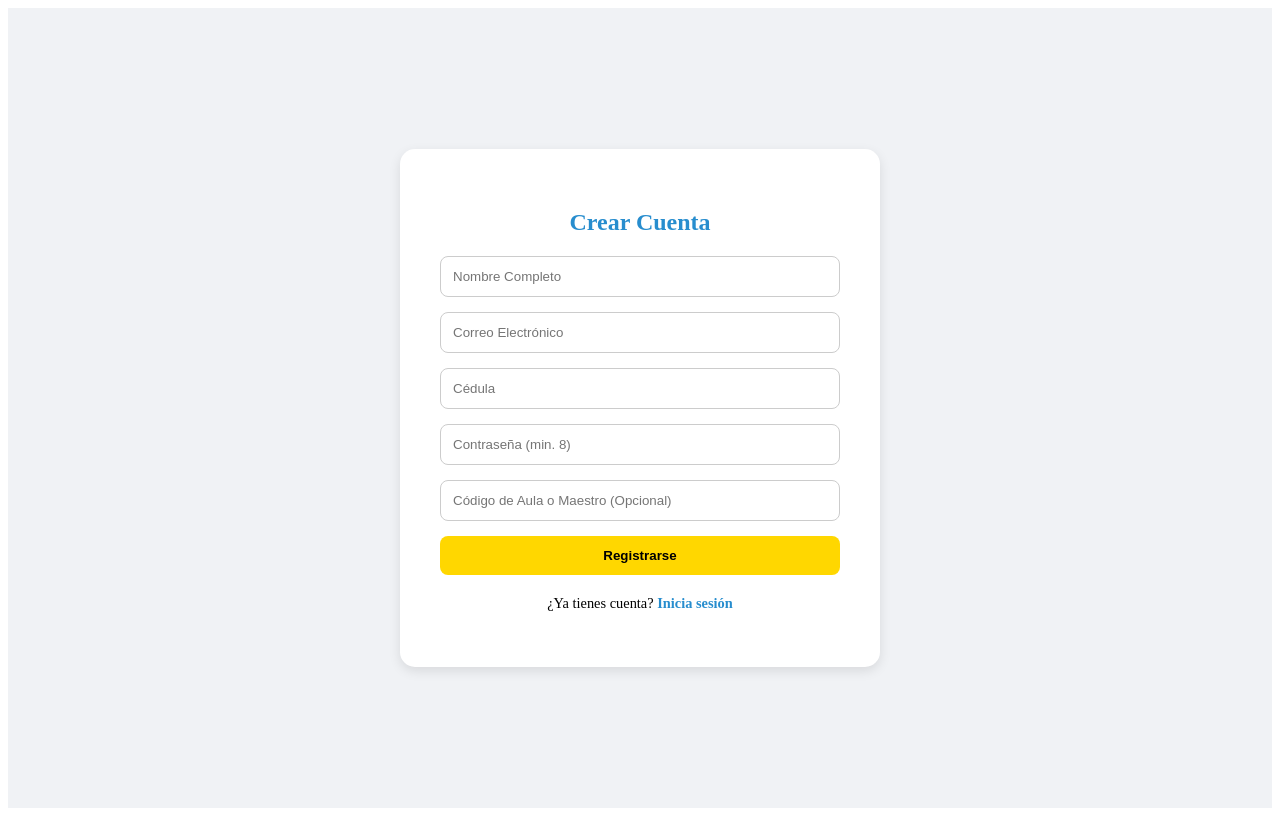
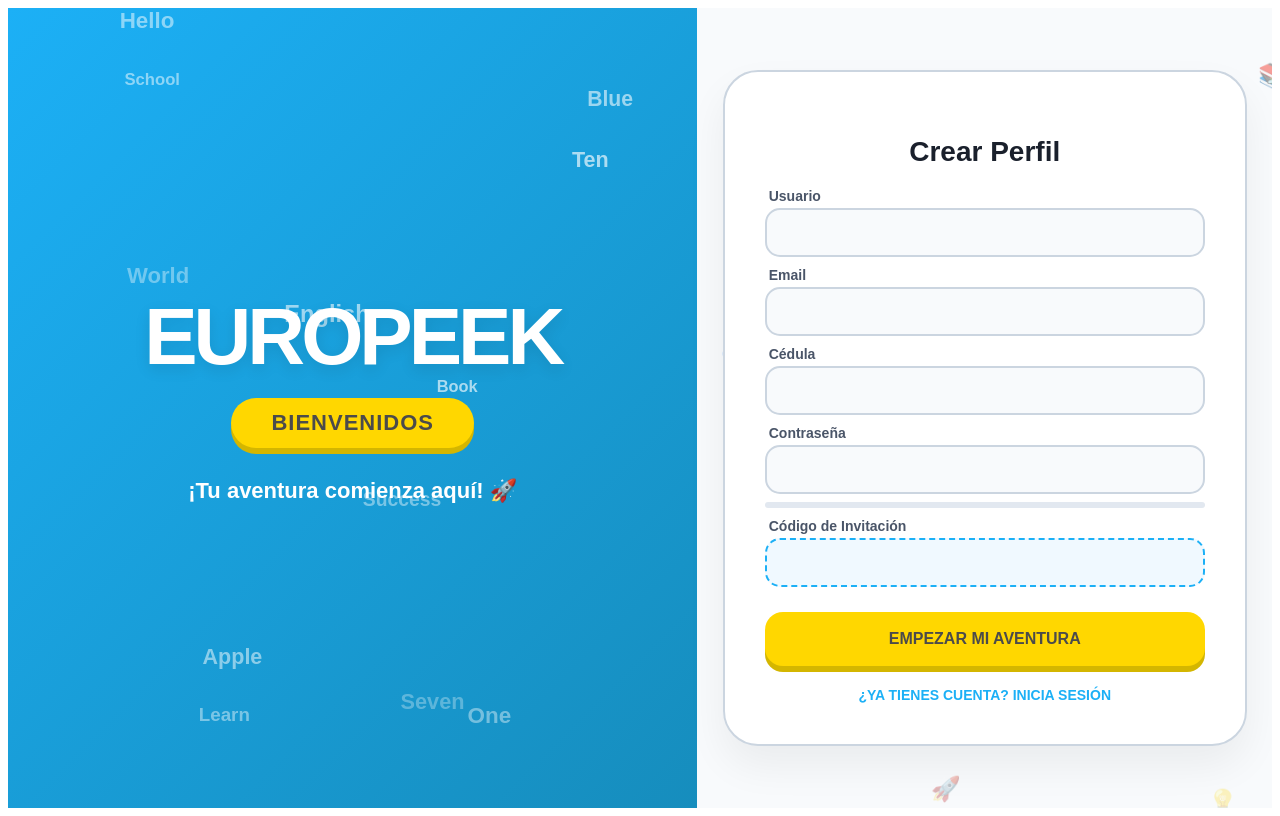
Before and after one commit to JonnathanI/TesisFront, a React (Create React App) app: page /register in a window 1280 px wide. Built offline with nearby package versions, Linux system fonts and the light colour scheme.

Commit message:
mejpora diseño de la interfaz de registro

```diff
--- a/src/Pages/Register.tsx
+++ b/src/Pages/Register.tsx
@@ -1,10 +1,14 @@
-import React, { useState } from "react";
+import React, { useState, useMemo } from "react";
 import { useNavigate } from "react-router-dom";
 import { motion } from "framer-motion";
-import { register } from "../api/auth.service";
+import { register as registerAPI } from "../api/auth.service";
+
+const VOCABULARY: string[] = ["Hello", "World", "Book", "School", "Seven", "One", "Apple", "Blue", "Ten", "Learn", "English", "Success"];
+const RAIN_ICONS: string[] = ["🌟", "🚀", "💡", "🧠", "🔥", "🌈", "📚", "🎯", "🌍", "✨"];
 
 export default function Register() {
   const navigate = useNavigate();
+
   const [form, setForm] = useState({
     fullName: "",
     email: "",
@@ -15,79 +19,219 @@
   const [error, setError] = useState<string | null>(null);
   const [loading, setLoading] = useState(false);
 
+  const passwordStrength = useMemo(() => {
+    let s = 0;
+    if (form.password.length >= 8) s++;
+    if (/[A-Z]/.test(form.password)) s++;
+    if (/[0-9]/.test(form.password)) s++;
+    return s;
+  }, [form.password]);
+
+  const memoizedVocab = useMemo(() => {
+    return VOCABULARY.map((word, i) => {
+      const types = ["rain", "float", "bounce"];
+      const type = types[i % types.length];
+      return {
+        id: i,
+        word,
+        type,
+        left: `${Math.random() * 85 + 5}%`,
+        top: `${Math.random() * 80 + 10}%`,
+        fontSize: `${14 + Math.random() * 10}px`,
+        duration: 4 + Math.random() * 6,
+        delay: Math.random() * -10,
+      };
+    });
+  }, []);
+
+  const memoizedIcons = useMemo(() => {
+    return [...Array(12)].map((_, i) => ({
+      id: i,
+      icon: RAIN_ICONS[Math.floor(Math.random() * RAIN_ICONS.length)],
+      left: `${Math.random() * 100}%`,
+      duration: 5 + Math.random() * 7,
+      delay: Math.random() * -10
+    }));
+  }, []);
+
   const handleSubmit = async (e: React.FormEvent) => {
     e.preventDefault();
     setError(null);
     setLoading(true);
-
     try {
-      // 1. Validaciones mínimas
-      if (form.password.length < 8) throw new Error("Mínimo 8 caracteres en contraseña");
+      if (form.password.length < 8) throw new Error("Mínimo 8 caracteres");
       if (form.cedula.length !== 10) throw new Error("Cédula debe tener 10 dígitos");
-
       const codeTrimmed = form.registrationCode.trim();
-
-      // 2. Lógica de separación de códigos
-      // Si el código es el secreto, se envía como adminCode.
-      // Si no, se envía como registrationCode para alumnos.
       const payload = {
         email: form.email.trim(),
         password: form.password,
         fullName: form.fullName.trim(),
         cedula: form.cedula.trim(),
-        // --- CAMBIO CLAVE AQUÍ ---
         adminCode: codeTrimmed === "supersecreto123" ? codeTrimmed : null,
         registrationCode: codeTrimmed !== "supersecreto123" ? (codeTrimmed || null) : null,
       };
-
-      await register(payload as any);
-      alert("¡Registro exitoso! Ahora inicia sesión.");
+      await registerAPI(payload as any);
+      alert("¡Registro exitoso!");
       navigate("/login");
     } catch (err: any) {
-      // Captura el error "Código inválido" o "Cédula ya registrada" del backend
       setError(err.message);
     } finally {
       setLoading(false);
     }
   };
 
-  const inputStyle = {
-    width: "100%", padding: "12px", marginBottom: "15px",
-    borderRadius: "8px", border: "1px solid #ccc", boxSizing: "border-box" as const
-  };
+  return (
+    <div style={styles.pageWrapper}>
+      {/* SECCIÓN IZQUIERDA: EUROPEEK + BIENVENIDOS */}
+      <div style={styles.leftSection}>
+        {memoizedVocab.map((item) => (
+          <div
+            key={item.id}
+            className={`word-anim-${item.type}`}
+            style={{
+              left: item.left,
+              top: item.type === "rain" ? "-100px" : item.top,
+              fontSize: item.fontSize,
+              animationDuration: `${item.duration}s`,
+              animationDelay: `${item.delay}s`,
+            }}
+          >
+            {item.word}
+          </div>
+        ))}
 
-  return (
-    <div style={{ minHeight: "100vh", display: "flex", justifyContent: "center", alignItems: "center", background: "#f0f2f5" }}>
-      <motion.div initial={{ opacity: 0, scale: 0.9 }} animate={{ opacity: 1, scale: 1 }}
-        style={{ background: "white", padding: "40px", borderRadius: "15px", width: "100%", maxWidth: "400px", boxShadow: "0 4px 12px rgba(0,0,0,0.1)" }}>
+        <motion.div initial={{ opacity: 0, y: 20 }} animate={{ opacity: 1, y: 0 }} style={styles.brandContent}>
+          <h1 style={styles.brandLogo}>EUROPEEK</h1>
 
-        <h2 style={{ textAlign: "center", color: "#278DCE", marginBottom: "20px" }}>Crear Cuenta</h2>
+          {/* Badge Amarillo actualizado */}
+          <div style={styles.brandBadge}>BIENVENIDOS</div>
 
-        {error && <div style={{ color: "red", background: "#fee", padding: "10px", borderRadius: "5px", marginBottom: "15px", fontSize: "0.85rem" }}>{error}</div>}
+          <p style={styles.brandTagline}>¡Tu aventura comienza aquí! 🚀</p>
+        </motion.div>
+      </div>
 
-        <form onSubmit={handleSubmit}>
-          <input style={inputStyle} placeholder="Nombre Completo" onChange={e => setForm({...form, fullName: e.target.value})} required />
-          <input style={inputStyle} type="email" placeholder="Correo Electrónico" onChange={e => setForm({...form, email: e.target.value})} required />
-          <input style={inputStyle} placeholder="Cédula" maxLength={10} onChange={e => setForm({...form, cedula: e.target.value})} required />
-          <input style={inputStyle} type="password" placeholder="Contraseña (min. 8)" onChange={e => setForm({...form, password: e.target.value})} required />
+      {/* SECCIÓN DERECHA: FORMULARIO */}
+      <div style={styles.rightSection}>
+        <div style={styles.rainContainer}>
+          {memoizedIcons.map((item) => (
+            <motion.div
+              key={item.id}
+              className="falling-icon"
+              style={{
+                left: item.left,
+                animationDuration: `${item.duration}s`,
+                animationDelay: `${item.delay}s`,
+                fontSize: "24px", opacity: 0.15
+              }}
+            >
+              {item.icon}
+            </motion.div>
+          ))}
+        </div>
 
-          {/* Este campo ahora sirve para Código de Aula (Alumnos) O Código Maestro (Admin) */}
-          <input
-            style={inputStyle}
-            placeholder="Código de Aula o Maestro (Opcional)"
-            onChange={e => setForm({...form, registrationCode: e.target.value})}
-          />
+        <motion.div initial={{ opacity: 0, scale: 0.95 }} animate={{ opacity: 1, scale: 1 }} style={styles.card}>
+          <h2 style={styles.title}>Crear Perfil</h2>
+          {error && <div style={styles.errorBox}>{error}</div>}
 
-          <button type="submit" disabled={loading}
-            style={{ width: "100%", padding: "12px", background: "#FFD700", border: "none", borderRadius: "8px", fontWeight: "bold", cursor: loading ? "not-allowed" : "pointer" }}>
-            {loading ? "Registrando..." : "Registrarse"}
+          <form onSubmit={handleSubmit} style={styles.form}>
+            <div style={styles.inputGroup}>
+              <label style={styles.label}>Usuario</label>
+              <input className="custom-input" style={styles.input} value={form.fullName} onChange={e => setForm({...form, fullName: e.target.value})} required />
+            </div>
+
+            <div style={styles.inputGroup}>
+              <label style={styles.label}>Email</label>
+              <input className="custom-input" style={styles.input} type="email" value={form.email} onChange={e => setForm({...form, email: e.target.value})} required />
+            </div>
+
+            <div style={styles.inputGroup}>
+              <label style={styles.label}>Cédula</label>
+              <input className="custom-input" style={styles.input} maxLength={10} value={form.cedula} onChange={e => setForm({...form, cedula: e.target.value})} required />
+            </div>
+
+            <div style={styles.inputGroup}>
+              <label style={styles.label}>Contraseña</label>
+              <input className="custom-input" style={styles.input} type="password" value={form.password} onChange={e => setForm({...form, password: e.target.value})} required />
+              <div style={styles.strengthBarContainer}>
+                <motion.div
+                  animate={{
+                    width: `${(passwordStrength / 3) * 100}%`,
+                    backgroundColor: passwordStrength === 3 ? "#58cc02" : passwordStrength === 2 ? "#ffc107" : "#ff4b4b"
+                  }}
+                  style={styles.strengthBar}
+                />
+              </div>
+            </div>
+
+            <div style={styles.inputGroup}>
+              <label style={styles.label}>Código de Invitación</label>
+              <input className="custom-input-special" style={styles.specialInput} value={form.registrationCode} onChange={e => setForm({...form, registrationCode: e.target.value})} />
+            </div>
+
+            <motion.button
+              type="submit"
+              disabled={loading}
+              whileHover={{ scale: 1.03, backgroundColor: "#ffdf33" }}
+              whileTap={{ scale: 0.97 }}
+              style={{ ...styles.button, opacity: loading ? 0.7 : 1 }}
+            >
+              {loading ? "REGISTRANDO..." : "EMPEZAR MI AVENTURA"}
+            </motion.button>
+          </form>
+
+          <button onClick={() => navigate("/login")} style={styles.secondaryButton}>
+            ¿YA TIENES CUENTA? <strong>INICIA SESIÓN</strong>
           </button>
-        </form>
+        </motion.div>
+      </div>
 
-        <p style={{ textAlign: "center", marginTop: "20px", fontSize: "0.9rem" }}>
-          ¿Ya tienes cuenta? <span style={{ color: "#278DCE", cursor: "pointer", fontWeight: "bold" }} onClick={() => navigate("/login")}>Inicia sesión</span>
-        </p>
-      </motion.div>
+      <style>{`
+        @keyframes animRain {
+          0% { transform: translateY(-100px); opacity: 0; }
+          10% { opacity: 0.5; }
+          90% { opacity: 0.5; }
+          100% { transform: translateY(110vh); opacity: 0; }
+        }
+        .word-anim-rain { position: absolute; color: white; font-weight: 800; pointer-events: none; animation: animRain linear infinite; }
+        @keyframes animFloat {
+          0%, 100% { transform: translate(0, 0); opacity: 0.3; }
+          50% { transform: translate(10px, -20px); opacity: 0.6; }
+        }
+        .word-anim-float { position: absolute; color: white; font-weight: 800; pointer-events: none; animation: animFloat ease-in-out infinite; }
+        @keyframes animBounce {
+          0%, 100% { transform: translateY(0); animation-timing-function: ease-out; opacity: 0.4; }
+          50% { transform: translateY(-50px); animation-timing-function: ease-in; opacity: 0.7; }
+        }
+        .word-anim-bounce { position: absolute; color: white; font-weight: 800; pointer-events: none; animation: animBounce infinite; }
+        .falling-icon { position: absolute; top: -50px; animation: animRain linear infinite; }
+        .custom-input:focus { border-color: #1cb0f6 !important; box-shadow: 0 0 0 4px rgba(28, 176, 246, 0.1) !important; outline: none; }
+      `}</style>
     </div>
   );
 }
+
+const styles: any = {
+  pageWrapper: { display: "flex", height: "100vh", overflow: "hidden", fontFamily: '"Quicksand", sans-serif' },
+  leftSection: {
+    flex: 1.2, position: "relative", background: "linear-gradient(135deg, #1cb0f6 0%, #168dbd 100%)",
+    display: "flex", alignItems: "center", justifyContent: "center", overflow: "hidden"
+  },
+  brandContent: { zIndex: 10, color: "#fff", display: "flex", flexDirection: "column", alignItems: "center", textAlign: "center" },
+  brandLogo: { fontSize: "clamp(40px, 8vw, 80px)", fontWeight: 900, letterSpacing: "-4px", margin: 0, textShadow: "0 5px 15px rgba(0,0,0,0.1)" },
+  brandBadge: { background: "#FFD700", color: "#4b4b4b", padding: "12px 40px", borderRadius: "50px", fontWeight: 900, marginTop: "15px", boxShadow: "0 6px 0 #d4b600", fontSize: "22px", letterSpacing: "1px" },
+  brandTagline: { maxWidth: "400px", marginTop: "30px", fontSize: "22px", fontWeight: 600 },
+  rightSection: { flex: 1, position: "relative", display: "flex", alignItems: "center", justifyContent: "center", background: "#f8fafc" },
+  rainContainer: { position: "absolute", inset: 0, overflow: "hidden", pointerEvents: "none" },
+  card: { zIndex: 10, background: "#ffffff", padding: "40px", borderRadius: "35px", width: "90%", maxWidth: "440px", boxShadow: "0 20px 40px rgba(0,0,0,0.06)", border: "2px solid #cbd5e0" },
+  title: { textAlign: "center", fontSize: "28px", fontWeight: 900, color: "#1a202c", marginBottom: "20px" },
+  errorBox: { color: "#e53e3e", background: "#fff5f5", padding: "12px", borderRadius: "12px", marginBottom: "15px", fontSize: "14px", border: "1px solid #feb2b2", textAlign: "center" },
+  form: { display: "flex", flexDirection: "column", gap: "10px" },
+  inputGroup: { display: "flex", flexDirection: "column", gap: "4px" },
+  label: { fontSize: "14px", fontWeight: 700, color: "#4a5568", marginLeft: "4px" },
+  input: { width: "100%", padding: "14px 18px", borderRadius: "15px", border: "2px solid #cbd5e0", fontSize: "15px", background: "#f8fafc", boxSizing: "border-box", fontWeight: 600 },
+  specialInput: { width: "100%", padding: "14px 18px", borderRadius: "15px", border: "2px dashed #1cb0f6", fontSize: "15px", background: "#f0f9ff", color: "#1cb0f6", fontWeight: 700, boxSizing: "border-box", outline: "none" },
+  strengthBarContainer: { height: "6px", background: "#e2e8f0", borderRadius: "10px", marginTop: "4px", overflow: "hidden" },
+  strengthBar: { height: "100%", borderRadius: "10px" },
+  button: { marginTop: "15px", padding: "18px", borderRadius: "18px", background: "#FFD700", border: "none", color: "#4b4b4b", fontSize: "16px", fontWeight: 900, cursor: "pointer", boxShadow: "0 6px 0 #d4b600" },
+  secondaryButton: { marginTop: "20px", background: "none", border: "none", color: "#1cb0f6", fontWeight: 600, cursor: "pointer", fontSize: "14px", width: "100%" },
+};
```
